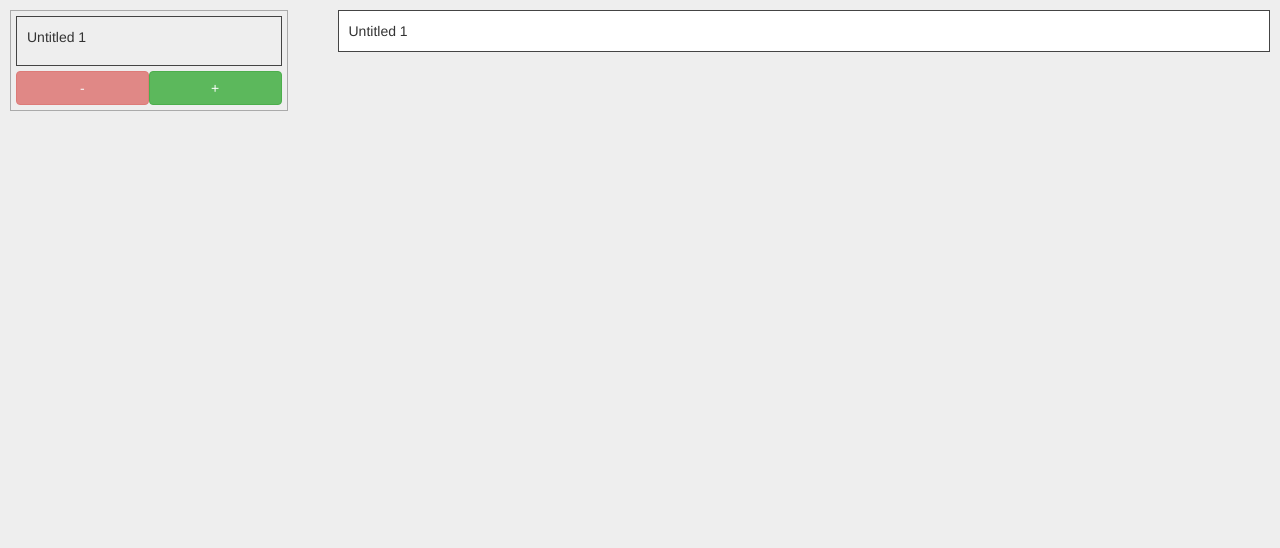
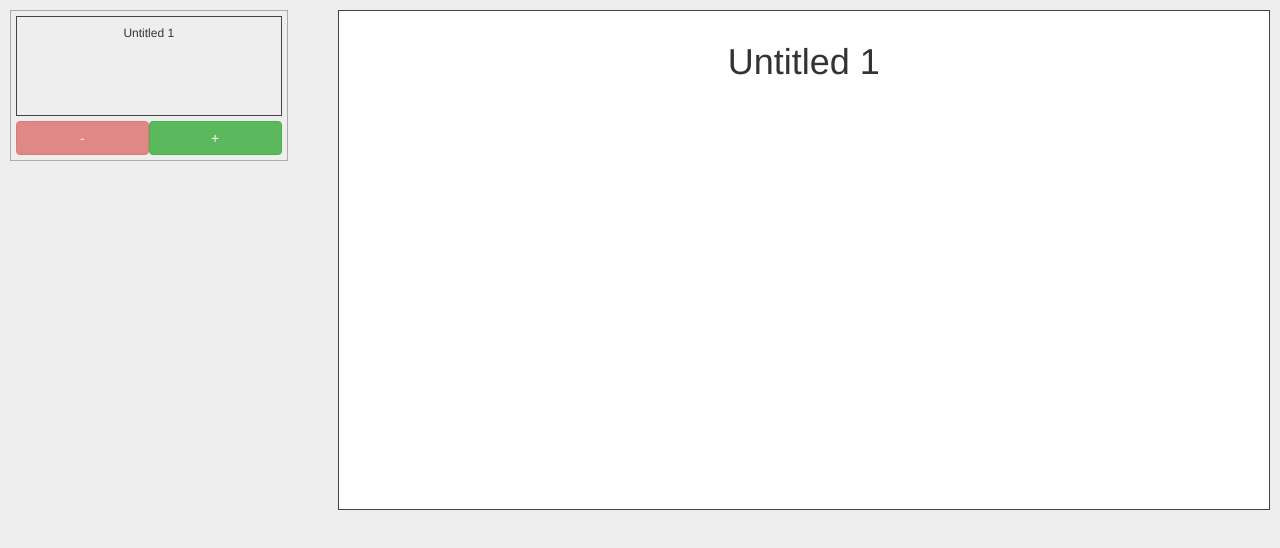
Before and after one commit to olga-dinoiu/practice-react_slides, a React app: page / in a window 1280 px wide. Shown: the top 548 px of the page. Built offline with nearby package versions, Linux system fonts and the light colour scheme.

Commit message:
Edit slide

```diff
--- a/js/SlideEditor.js
+++ b/js/SlideEditor.js
@@ -1,9 +1,25 @@
-import React from 'react';
+import React, {Component} from 'react';
 
-const SlideEditor = ({slide}) => (
-    <div className="slide-editor slide-preview">
-        {slide.title}
-    </div>
-);
+class SlideEditor extends Component {
+    render() {
+        const slide = this.props.slide;
+
+        return (
+            <div className="slide-editor slide-preview">
+                <h1 ref={ref => this.titleDOMNode = ref} contentEditable="true" onBlur={this.saveTitle.bind(this)}>
+                    {slide.title}
+                </h1>
+            </div>
+        );
+    }
+
+    saveTitle() {
+        this.save('title', this.titleDOMNode.textContent);
+    }
+
+    save(key, value) {
+        this.props.onEdit(this.props.slide.id, key, value);
+    }
+}
 
 export default SlideEditor;
--- a/js/SlideList.js
+++ b/js/SlideList.js
@@ -4,7 +4,9 @@ const SlideList = ({slides, onAdd, onRemove, onSelect, selected}) => (
     <ul className="slide-list">
         {slides.map(slide => (
             <li className="slide-list-item" key={slide.id}>
-                <div onClick={() => onSelect(slide.id)} className={`slide-thumbnail slide-preview ${slide.id === selected ? 'active' : ''}`}>{slide.title}</div>
+                <div onClick={() => onSelect(slide.id)} className={`slide-thumbnail slide-preview ${slide.id === selected ? 'active' : ''}`}>
+                    <h6>{slide.title}</h6>
+                </div>
                 <div className="row">
                     <button onClick={slides.length > 1 ? () => onRemove(slide.id) : null} className={`col-sm-6 btn btn-danger ${slides.length === 1 ? 'disabled' : ''}`}>-</button>
                     <button onClick={() => onAdd(slide.id)} className="col-sm-6 btn btn-success">+</button>
--- a/js/Viewport.js
+++ b/js/Viewport.js
@@ -4,8 +4,8 @@ import SlideEditor from './SlideEditor';
 
 /**
  * TODO
- * - edit slide from right hand panel
  * - add description in slide
+ * - add slide background image or color
  * - css styling
  */
 
@@ -77,6 +77,21 @@ class Viewport extends Component {
         });
     }
 
+    /**
+     * @param id - Id of the slide that was edited
+     * @param key - Title or description or whatever was edited
+     * @param value - Value of the title or description
+     */
+    onEdit(id, key, value) {
+        console.info(`Slide ${id} has been updated with "${key}" being "${value}"`);
+
+        const slideEdited = this.findSlide(id);
+
+        slideEdited[key] = value;
+
+        this.forceUpdate();
+    }
+
     render() {
         return (
             <div className="row">
@@ -90,7 +105,7 @@ class Viewport extends Component {
                     />
                 </div>
                 <div className="col-sm-9">
-                    <SlideEditor slide={this.getSelectedSlide()}/>
+                    <SlideEditor slide={this.getSelectedSlide()} onEdit={this.onEdit.bind(this)}/>
                 </div>
             </div>
         );
--- a/scss/App.scss
+++ b/scss/App.scss
@@ -27,11 +27,16 @@
       }
 
       .slide-thumbnail {
-        height: 50px;
+        height: 100px;
         width: 100%;
         margin-bottom: 5px;
         padding: 10px;
         cursor: pointer;
+
+        h6 {
+          text-align: center;
+          margin-top: 0;
+        }
 
         &:hover, &.active {
           background: #EEEEEE;
@@ -43,5 +48,19 @@
   .slide-editor {
     margin: 10px;
     padding: 10px;
+    min-height: 500px;
+
+    [contenteditable] {
+      border: 1px dashed transparent;
+      outline: none;
+
+      &:focus {
+        border-color: #AAA;
+      }
+    }
+
+    h1 {
+      text-align: center;
+    }
   }
 }
```
